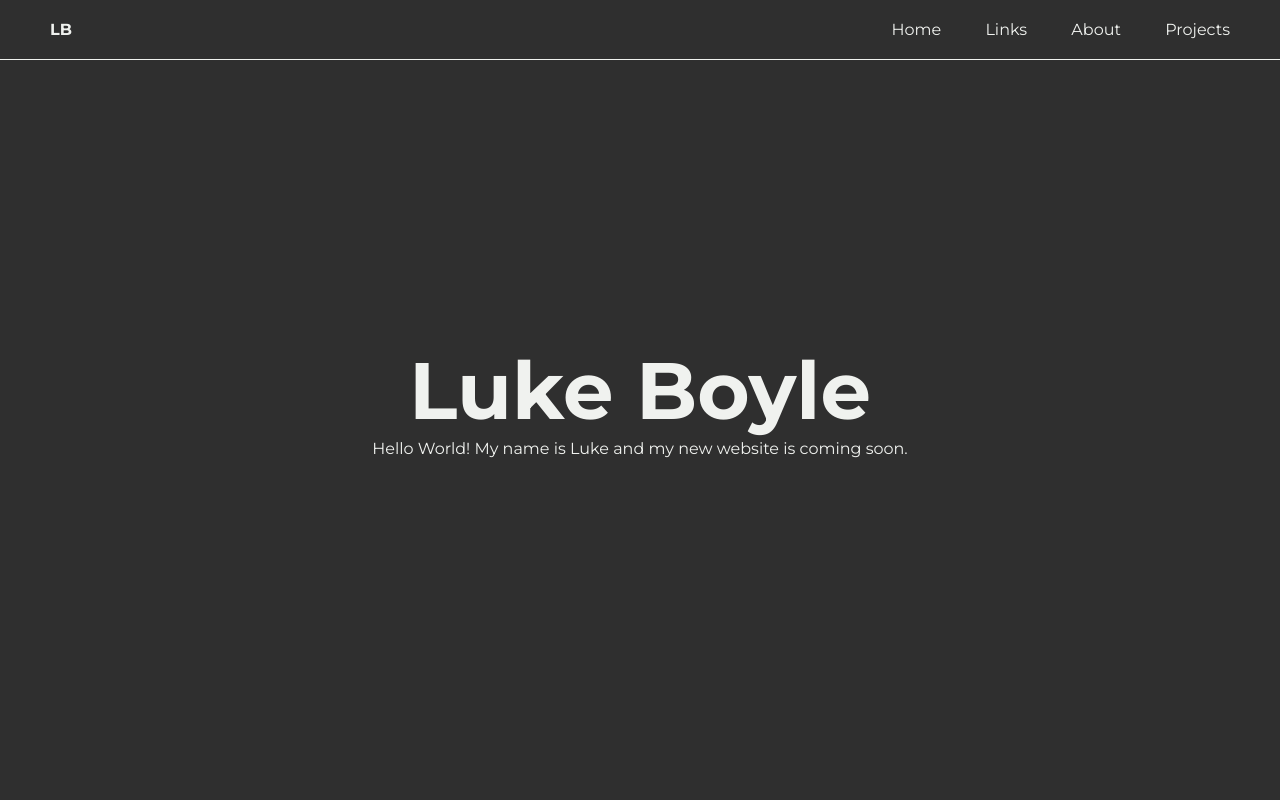
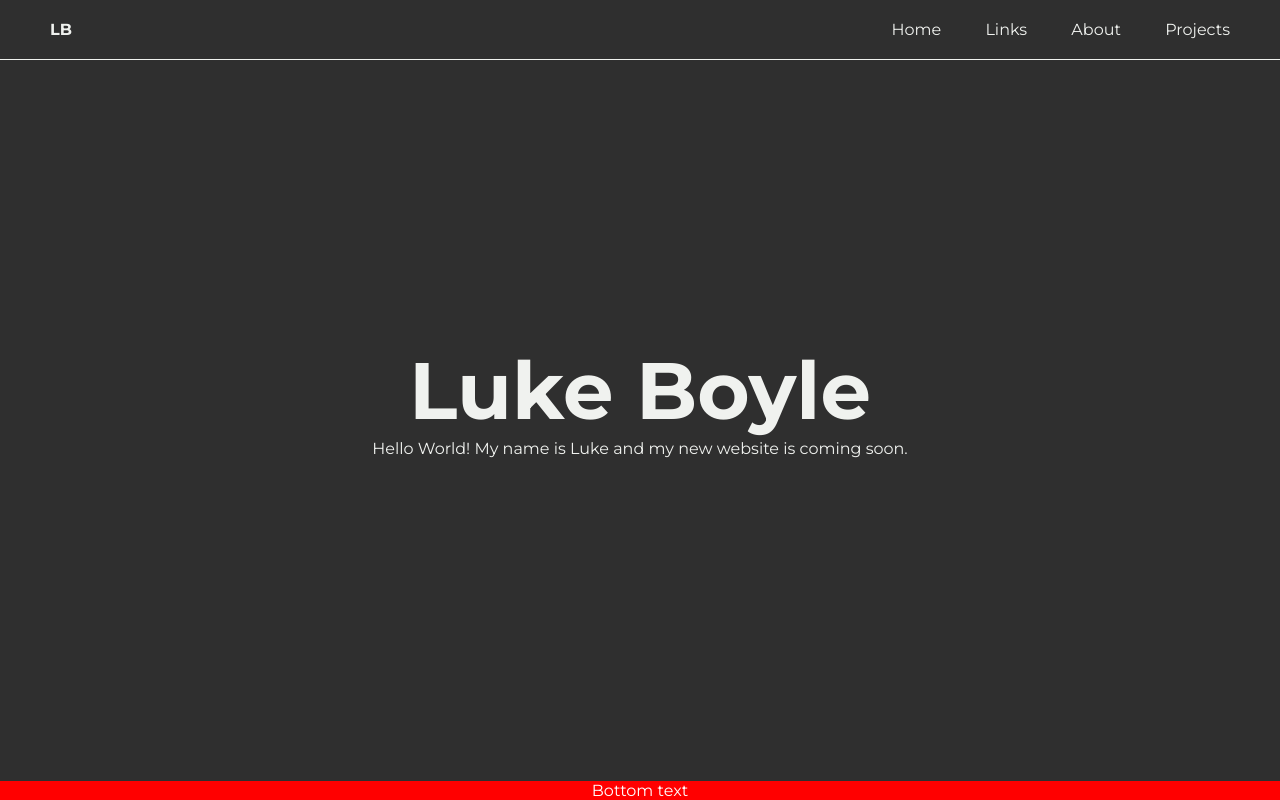
Before and after one commit to Lukecb14/Lukecb14.github.io, a plain HTML site: page index.html in a window 1280 px wide. Drawn offline with Linux system fonts and the light colour scheme.

Commit message:
Added a basic footer

```diff
--- a/index.html
+++ b/index.html
@@ -11,7 +11,7 @@
 <body>
     <nav class="nav">
         <div class="nav-items">
-            <a class="nav-initials" href="#page-top">LB</a>
+            <a class="nav-initials" href="index.html">LB</a>
             <ul class style="float:right">
                 <li class="nav-page">
                     <a class="nav-link" href="index.html">Home</a>
@@ -33,7 +33,9 @@
         <p>Hello World! My name is Luke and my new website is coming soon.</p>
     </div>
     <footer>
-
+        <div class="footer">
+            Bottom text
+        </div>
     </footer>
 </body>
 </html>
--- a/style.css
+++ b/style.css
@@ -83,3 +83,13 @@
 body{
     background-color: #2f2f2f;
 }
+
+.footer {
+  position: fixed;
+  left: 0;
+  bottom: 0;
+  width: 100%;
+  background-color: red;
+  color: white;
+  text-align: center;
+}
```
